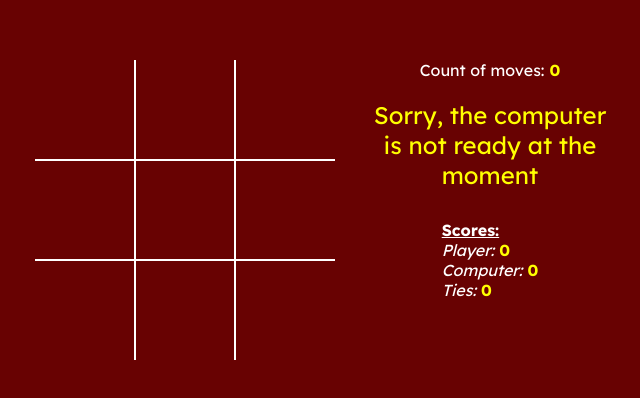
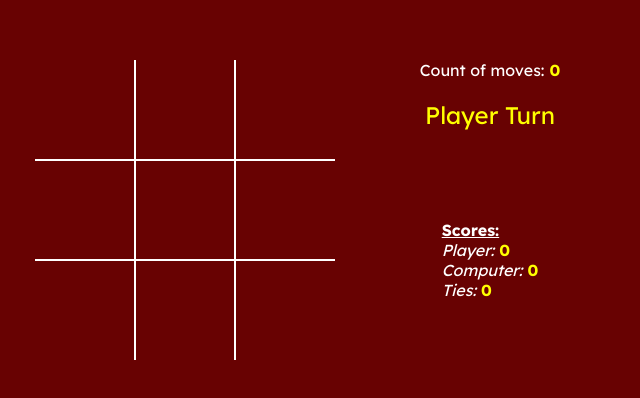
Before and after one commit to KirillLutsenko/Tic-tac-toe, a React (Create React App) app: page /game-vs-computer in a window 1280 px wide. Shown: the part 190-588 px from the top of the page, without its empty margins (315-955 px from the left). Built offline with nearby package versions, Linux system fonts and the light colour scheme.

Commit message:
change status of move

```diff
--- a/src/components/Game-vs-Computer/GameInfoVsComputer/Act/Act.jsx
+++ b/src/components/Game-vs-Computer/GameInfoVsComputer/Act/Act.jsx
@@ -17,7 +17,7 @@ export default function Act({ counter, winner, xTurn}) {
                       ? `Player is a Winner!`
                       : `Computer is a Winner!`
                     )
-                  : 'Sorry, the computer is not ready at the moment'//(xTurn ? 'Player Turn' : 'Computer Turn')
+                  : (xTurn ? 'Player Turn' : 'Computer Turn')
               }
             </p>
           )
```
